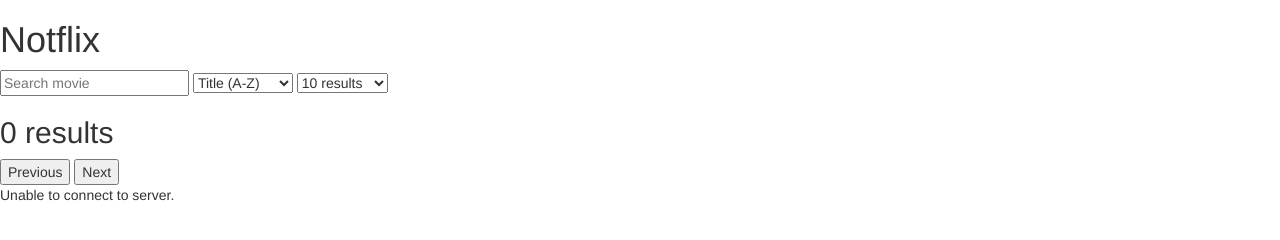
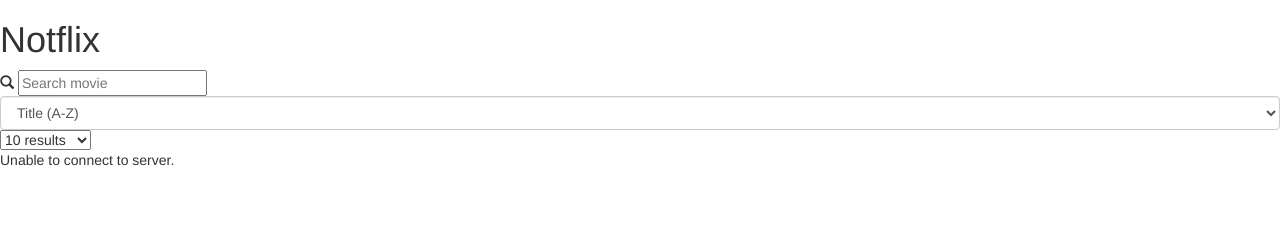
Before and after one commit to WimVanDerZijden/notflix, a plain HTML site: page WebContent/index.html at #/movie in a window 1280 px wide. Drawn offline with nearby package versions, Linux system fonts and the light colour scheme; no server answers.

Commit message:
bootstrap

```diff
--- a/WebContent/partials/movie-search.html
+++ b/WebContent/partials/movie-search.html
@@ -1,7 +1,10 @@
 <div class="col-xs-12">
-  <form novalidate>
+  <form novalidate role="form">
+   <span class="glyphicon glyphicon-search"></span>
    <input ng-model="params.q" ng-change="firstPage()" ng-model-options="{ debounce: 200 }" type="text" placeholder="Search movie">
-    <select ng-model="params.sort" ng-change="firstPage()">
+   <div class="dropdown">
+  </div>
+    <select ng-model="params.sort" ng-change="firstPage()" class="form-control">
       <option value="TitleAsc">Title (A-Z)</option>
       <option value="TitleDesc">Title (Z-A)</option>
       <option value="ImdbRatingDesc">IMDb Rating</option>
@@ -16,7 +19,7 @@
       <option value="100">100 results</option>
     </select>
   </form>
-  <div class="search-results" ng-hide="searching">
+  <div class="search-results" ng-hide="searching || error">
    <h2>{{size}} results {{ pageInfo() }}</h2>
    <ul>
      <li ng-repeat="movie in movies">
@@ -25,9 +28,11 @@
    </ul>
     <button ng-click="prevPage()">Previous</button>
     <button ng-click="nextPage()">Next</button>
-    <div ng-show="error" class="error">Unable to connect to server.</div>
   </div>
   <div class="searching" ng-show="searching">
     Searching...
   </div>
+  <div ng-show="error" class="error">
+    Unable to connect to server.
+   </div>
 </div>
```
